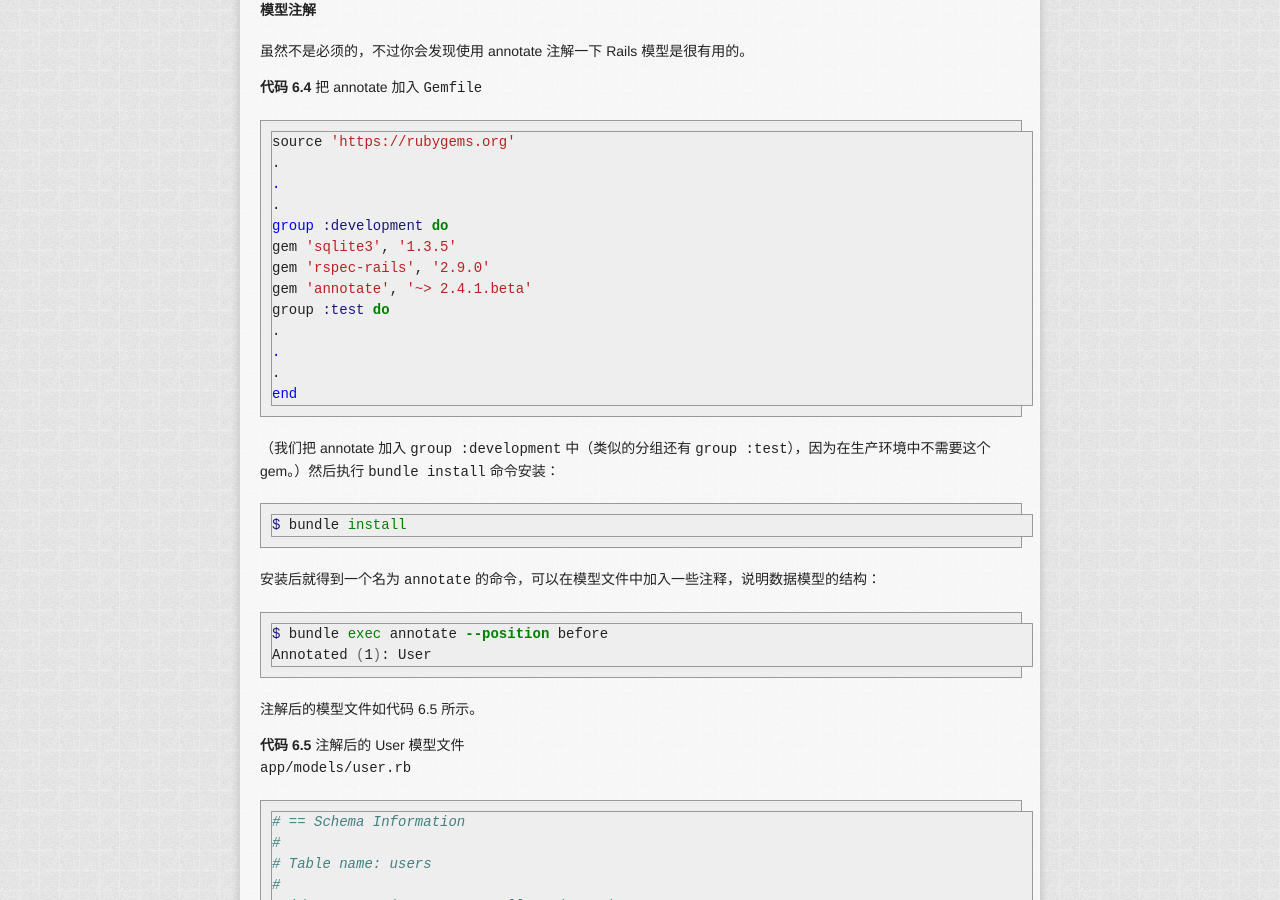
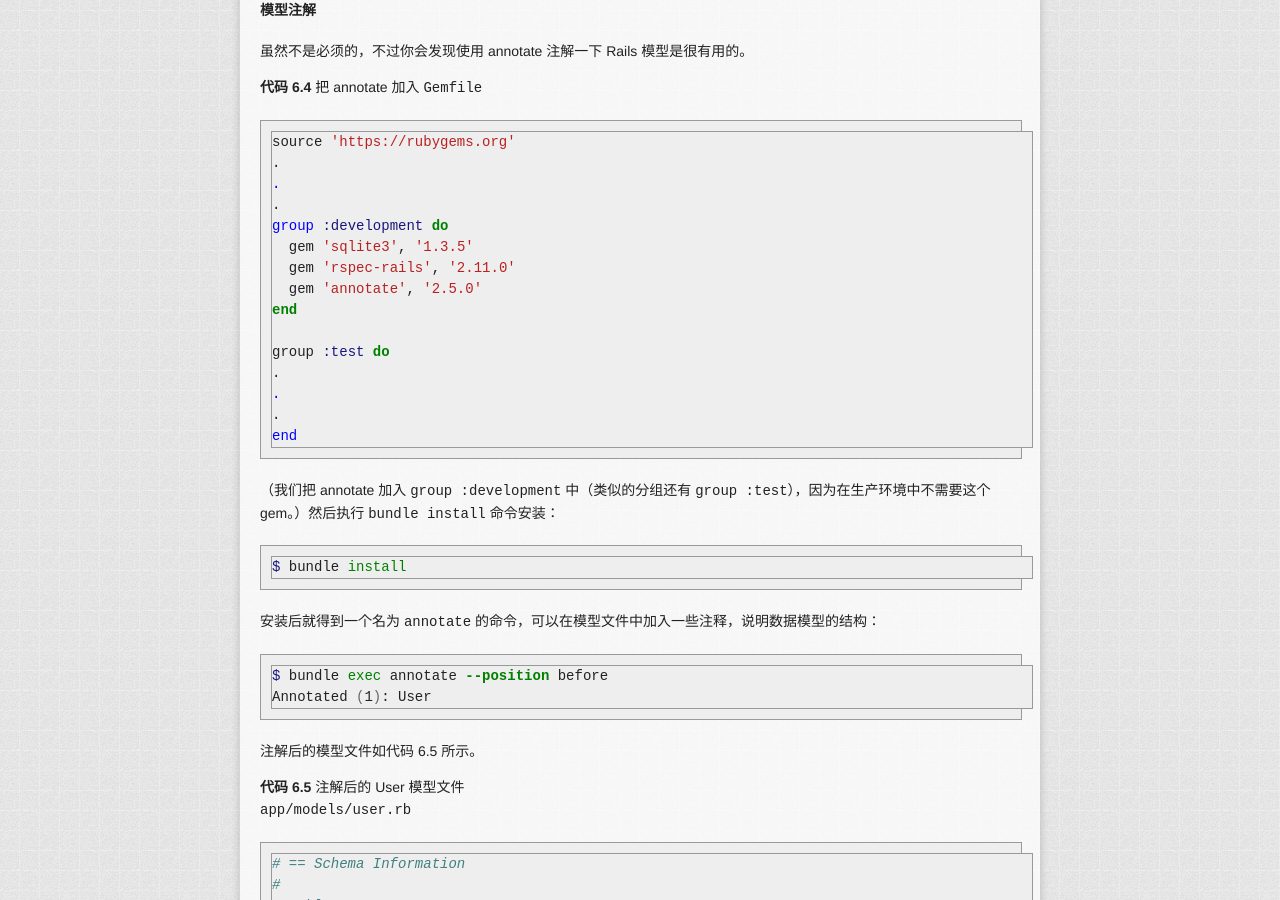
Before and after one commit to AndorChen/rails-tutorial-2nd-cn, a Jekyll site: the page built from chapter6.md, in a window 1280 px wide and 900 px high, scrolled down 5250 px. Built offline with Jekyll 4.4.1, drawn with Linux system fonts in a browser that asks for light colours; nearby versions of some CDN libraries; library files that are not in the unit come from our copies; Markdown is read by kramdown in place of the engine named in the settings.

Commit message:
update gems version, close #33

```diff
--- a/chapter6.md
+++ b/chapter6.md
@@ -146,9 +146,11 @@
 .
 .
 group :development do
-gem 'sqlite3', '1.3.5'
-gem 'rspec-rails', '2.9.0'
-gem 'annotate', '~> 2.4.1.beta'
+  gem 'sqlite3', '1.3.5'
+  gem 'rspec-rails', '2.11.0'
+  gem 'annotate', '2.5.0'
+end
+
 group :test do
 .
 .
```
